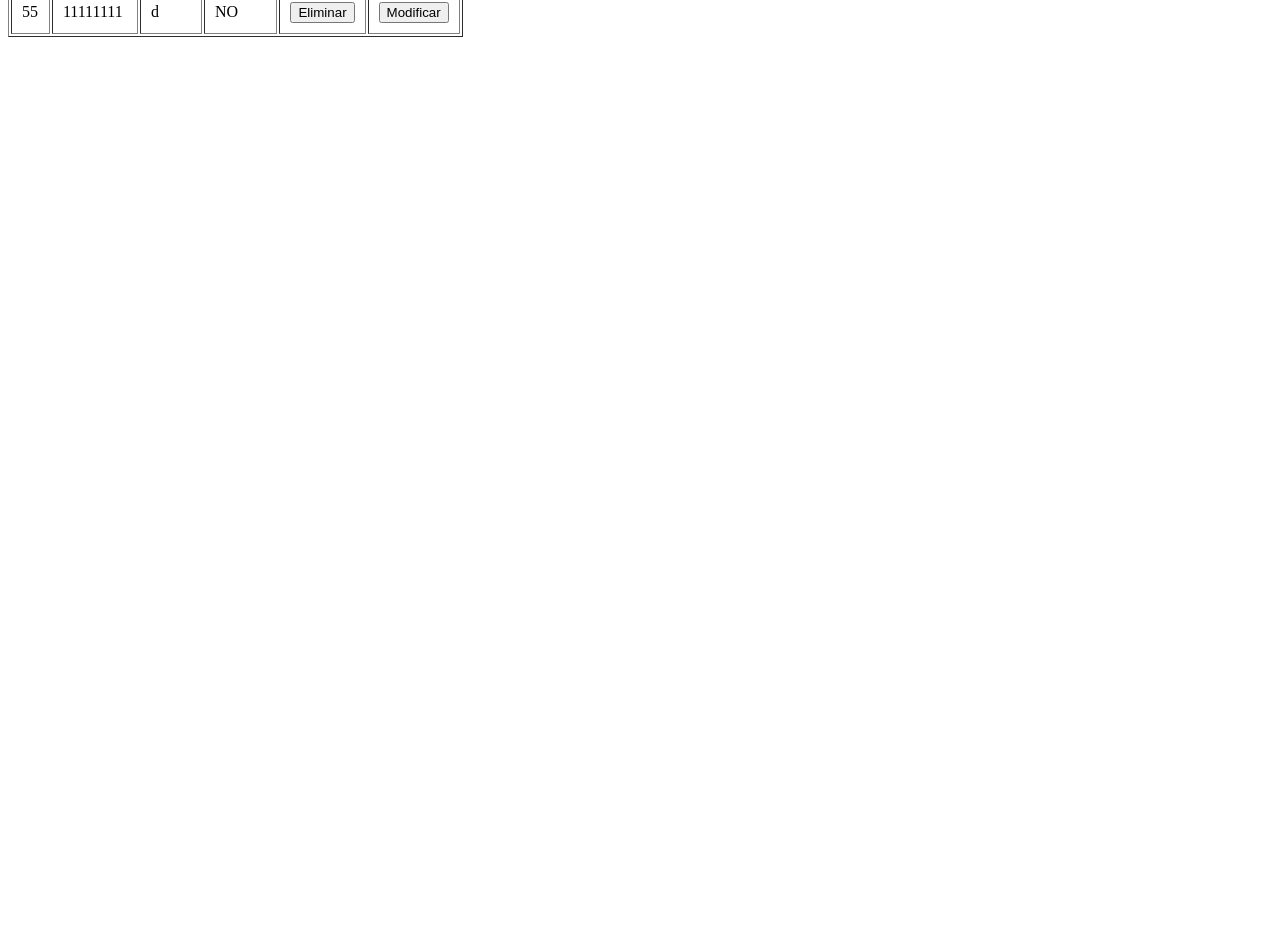
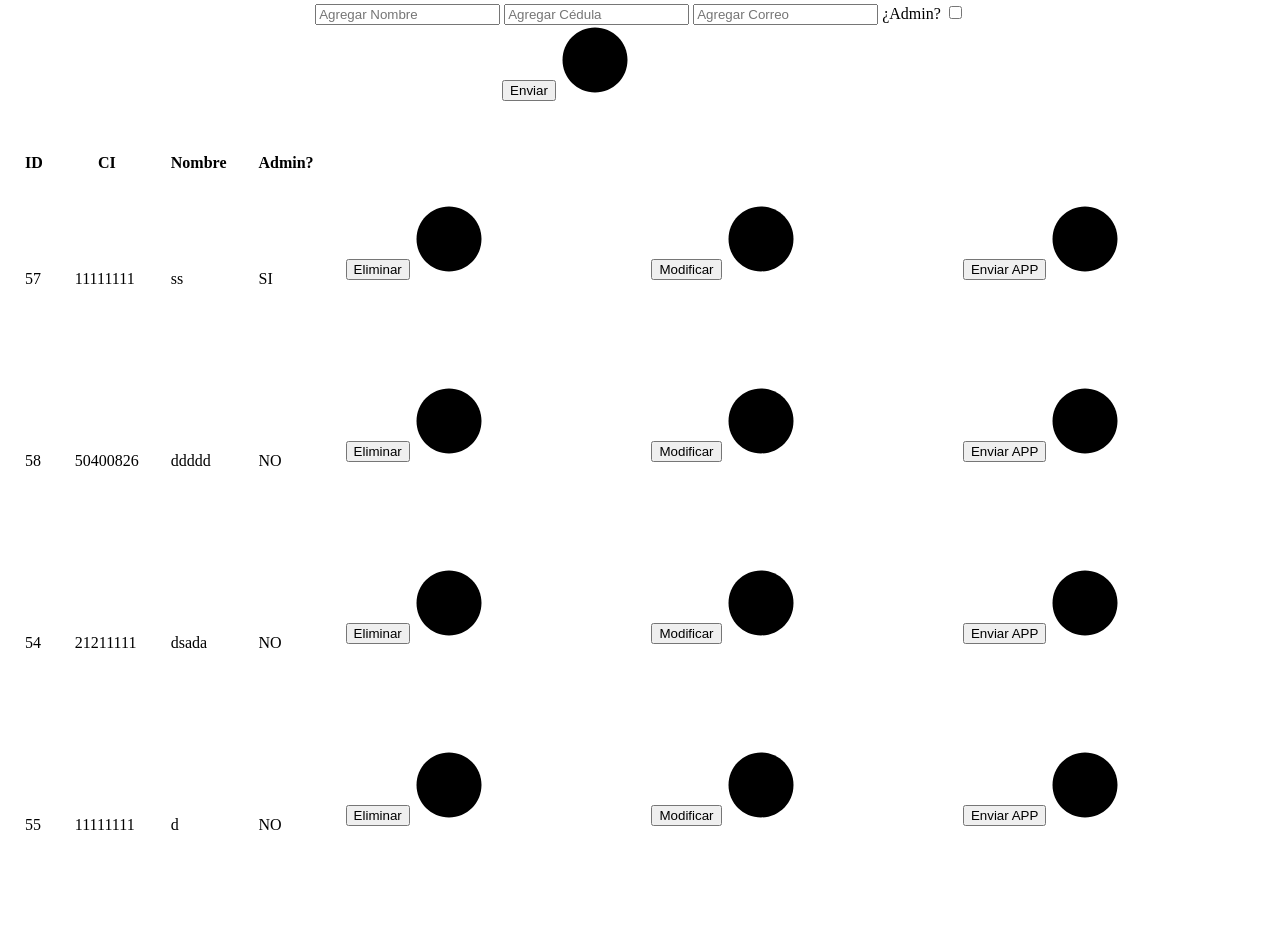
Before and after one commit to renzo-di-fede/Backend-Animadoor, a PHP site: page / in a window 1280 px wide. Shown: the part 309-1234 px from the top of the page. Before the commit the page ends 346 px from the top, so only its background shows below. Run offline with PHP 8.4, Linux system fonts and the light colour scheme; data comes from the database, SQL or seed files in the repository; data that the repository does not hold is empty; some libraries are stand-ins or nearby versions.

Commit message:
Update index.php
Añadido Modificar y Enviar Correo

```diff
--- a/index.php
+++ b/index.php
@@ -4,28 +4,47 @@ $sql="SELECT * FROM usuarios";
 $result=mysqli_query($conn, $sql);
 ?>
 
-
 <!DOCTYPE html>
 <html>
   <head>
+    <link rel="stylesheet" type="text/css" href="css/component.css"/>
+    <script src="js/modernizr.custom.js"></script>
+    <link rel="stylesheet" href="CSS/estilos.css">
     <meta charset="utf-8">
     <title>Cédulas</title>
+    <link rel="icon" type="image/png" href="http://anima.edu.uy/wp-content/uploads/2015/08/favicon.ico"/>
+    <link href="https://fonts.googleapis.com/css?family=Montserrat:500" rel="stylesheet">
   </head>
   <body>
-    <h1>Estructura xD</h1>
-    <form class="" action="agregar.php" method="post">
-      <input type="text" name="nombrenuevo" placeholder="Agregar Nombre" required="" maxlength="50">
-      <input type="text" name="cinueva" placeholder="Agregar Cédula" minlength="8" maxlength="8" required=""> Admin ?
+    <div class="cajaTitulo" onload="verify()">
+      <img id="imagen" src="http://anima.edu.uy/wp-content/themes/thekeynote-v1-05-child/images/logo_foot.png" alt="">
+    </div>
+    <div class="cajaTitulo">
+
+    <center>
+      <form class="" action="agregar.php" method="post">
+      <input class="form" type="text" name="nombrenuevo" id="ci" placeholder="Agregar Nombre" required="" maxlength="50">
+      <input class="form" type="text" name="cinueva" id="ci" placeholder="Agregar Cédula" minlength="8" maxlength="8" required="">
+      <input class="form" type="text" name="correonuevo" id="ci" placeholder="Agregar Correo" maxlength="60">
+      <span id="admin">¿Admin?</span>
       <input type="checkbox" name="admin" value="0">
-      <button type="submit" name="button">Enviar</button>
+      <div class="progress-button">
+            <button class="btn" id="ciF" type="submit">Enviar</button>
+            <svg class="progress-circle" width="70" height="70"><path d="m35,2.5c17.955803,0 32.5,14.544199 32.5,32.5c0,17.955803 -14.544197,32.5 -32.5,32.5c-17.955803,0 -32.5,-14.544197 -32.5,-32.5c0,-17.955801 14.544197,-32.5 32.5,-32.5z"/></svg>
+            <svg class="checkmark" width="70" height="70"><path d="m31.5,46.5l15.3,-23.2"/><path d="m31.5,46.5l-8.5,-7.1"/></svg>
+            <svg class="cross" width="70" height="70"><path d="m35,35l-9.3,-9.3"/><path d="m35,35l9.3,9.3"/><path d="m35,35l-9.3,9.3"/><path d="m35,35l9.3,-9.3"/></svg>
+        <!-- /progress-button -->
+          </div>
+
       <br><br>
     </form>
-    <table border="1px" cellpadding="10px"x|>
+    <div class="tablita">
+    <table class="tblPersonas" cellpadding="15px" style="" >
       <tr>
-        <td>ID</td>
-        <td>Nombre</td>
-        <td>CI</td>
-        <td>Admin?</td>
+        <th>ID</th>
+        <th>CI</th>
+        <th>Nombre</th>
+        <th>Admin?</th>
       </tr>
       <?php
       while ($fila=mysqli_fetch_array($result)) { ?>
@@ -41,18 +60,46 @@ $result=mysqli_query($conn, $sql);
           } ?></td>
           <!--Borrar  -->
           <td>
-            <form method='post' action='borrar.php'>
+            <form method='post' action='validar.php'>
               <input type='hidden' name='id_usuario' value=<?= $fila[0] ?>>
-              <input type='submit' value='Eliminar'></td>
+              <div class="progress-button">
+                  <button class="btn" id="ciF " type="submit">Eliminar</button>
+                  <svg class="progress-circle" width="70" height="70"><path d="m35,2.5c17.955803,0 32.5,14.544199 32.5,32.5c0,17.955803 -14.544197,32.5 -32.5,32.5c-17.955803,0 -32.5,-14.544197 -32.5,-32.5c0,-17.955801 14.544197,-32.5 32.5,-32.5z"/></svg>
+                  <svg class="checkmark" width="70" height="70"><path d="m31.5,46.5l15.3,-23.2"/><path d="m31.5,46.5l-8.5,-7.1"/></svg>
+                  <svg class="cross" width="70" height="70"><path d="m35,35l-9.3,-9.3"/><path d="m35,35l9.3,9.3"/><path d="m35,35l-9.3,9.3"/><path d="m35,35l9.3,-9.3"/></svg>
+                  <!-- /progress-button -->
+                </div>
+        </td>
+
             </form>
-          <!-- Modificar SIN HACER-->
+          <!-- Modificar -->
           <td>
             <form method='post' action='modificar.php'>
               <input type='hidden' name='id_modificar' value=<?= $fila[0] ?>>
-              <input type='submit' value='Modificar'></td>
+              <div class="progress-button">
+                <button class="btn" id="ciF " type="submit">Modificar</button>
+                <svg class="progress-circle" width="70" height="70"><path d="m35,2.5c17.955803,0 32.5,14.544199 32.5,32.5c0,17.955803 -14.544197,32.5 -32.5,32.5c-17.955803,0 -32.5,-14.544197 -32.5,-32.5c0,-17.955801 14.544197,-32.5 32.5,-32.5z"/></svg>
+                <svg class="checkmark" width="70" height="70"><path d="m31.5,46.5l15.3,-23.2"/><path d="m31.5,46.5l-8.5,-7.1"/></svg>
+                <svg class="cross" width="70" height="70"><path d="m35,35l-9.3,-9.3"/><path d="m35,35l9.3,9.3"/><path d="m35,35l-9.3,9.3"/><path d="m35,35l9.3,-9.3"/></svg>
+                <!-- /progress-button -->
+              </div>
+            </td>
             </form>
+            <td>
+              <form method='post' action='mailto:<?= $fila[4] ?>?subject=Ánima Puerta APP&body=Hola,%0D%0AEsta%20es%20la%20prueba%20de%20que%20mi%20email%20anda.%0D%0A%0D%0A-LINKAPP.%0D%0A%0D%0ASaludos!!'>
+                <!-- <input type='hidden' name='correonuevo' value=<?= $fila[4] ?>> -->
+                <div class="progress-button">
+                  <button class="btn" id="ciF " type="submit">Enviar APP</button>
+                  <svg class="progress-circle" width="70" height="70"><path d="m35,2.5c17.955803,0 32.5,14.544199 32.5,32.5c0,17.955803 -14.544197,32.5 -32.5,32.5c-17.955803,0 -32.5,-14.544197 -32.5,-32.5c0,-17.955801 14.544197,-32.5 32.5,-32.5z"/></svg>
+                  <svg class="checkmark" width="70" height="70"><path d="m31.5,46.5l15.3,-23.2"/><path d="m31.5,46.5l-8.5,-7.1"/></svg>
+                  <svg class="cross" width="70" height="70"><path d="m35,35l-9.3,-9.3"/><path d="m35,35l9.3,9.3"/><path d="m35,35l-9.3,9.3"/><path d="m35,35l9.3,-9.3"/></svg>
+                  <!-- /progress-button -->
+                </div>
+              </td>
+              </form>
         </tr>
        <?php }?>
+     </div>
     </table>
   </body>
   </html>
```
